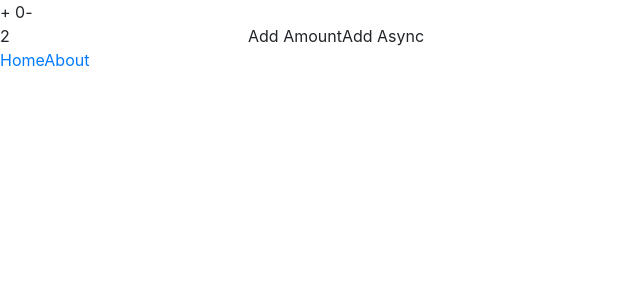
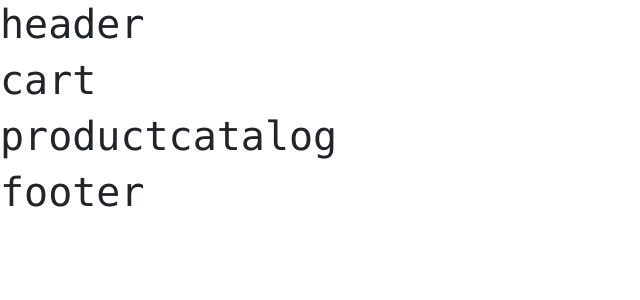
Before and after one commit to jasonvictorio/bike-vault, a React (Create React App) app: page /product/1 in a window 1280 px wide. Shown: the top 300 px of the page, without its empty margins (0-640 px from the left). Built offline with nearby package versions, Linux system fonts and the light colour scheme.

Commit message:
copy files

```diff
--- a/src/App.tsx
+++ b/src/App.tsx
@@ -1,21 +1,22 @@
 import React from 'react'
-import { Router, Link } from '@reach/router'
+import { Router } from '@reach/router'
 
-import Counter from './components/Counter'
-import About from './views/About'
 import Home from './views/Home'
+import Product from './views/Product'
+import Header from './components/Header'
+import Cart from './components/Cart'
+import Footer from './components/Footer'
 
 function App() {
   return (
-    <div className='App'>
-      <Counter />
+    <div className='App font-mono leading-loose'>
+      <Header />
+      <Cart />
       <Router>
         <Home path='/' />
-        <About path='/about' />
+        <Product path='/product/:productSlug' />
       </Router>
-
-      <Link to='/'>Home</Link>
-      <Link to='/about'>About</Link>
+      <Footer />
     </div>
   )
 }
--- /dev/null
+++ b/src/components/Cart.tsx
@@ -0,0 +1,5 @@
+import React from 'react'
+
+export default () => {
+  return <h1>cart</h1>
+}
--- /dev/null
+++ b/src/components/Footer.tsx
@@ -0,0 +1,5 @@
+import React from 'react'
+
+export default () => {
+  return <h1>footer</h1>
+}
--- /dev/null
+++ b/src/components/Header.tsx
@@ -0,0 +1,5 @@
+import React from 'react'
+
+export default () => {
+  return <h1>header</h1>
+}
--- /dev/null
+++ b/src/components/Product.tsx
@@ -0,0 +1,5 @@
+import React from 'react'
+
+export default () => {
+  return <h1>product</h1>
+}
--- /dev/null
+++ b/src/components/ProductCatalog.tsx
@@ -0,0 +1,5 @@
+import React from 'react'
+
+export default () => {
+  return <h1>productcatalog</h1>
+}
--- a/src/index.scss
+++ b/src/index.scss
@@ -2,3 +2,27 @@
 @import 'tailwindcss/components';
 @import 'tailwindcss/utilities';
 @import 'bootstrap/scss/bootstrap';
+
+body {
+  font-size: 14px;
+}
+
+.milonga {
+  font-family: 'Milonga';
+}
+
+.slide-left {
+  left: -100%;
+  opacity: 0;
+  transition: all 500ms ease-in-out;
+
+  &--active {
+    left: 0;
+    opacity: 100;
+  }
+}
+
+.container {
+  padding-left: 1rem;
+  padding-right: 1rem;
+}
--- a/src/views/Home.tsx
+++ b/src/views/Home.tsx
@@ -1,6 +1,8 @@
 import React from 'react'
 import { RouteComponentProps } from '@reach/router'
 
+import ProductCatalog from '../components/ProductCatalog'
+
 export default (props: RouteComponentProps) => {
-  return <h1>this is the home page</h1>
+  return <ProductCatalog />
 }
--- a/src/views/About.tsx
+++ b/src/views/Product.tsx
@@ -1,6 +1,8 @@
 import React from 'react'
 import { RouteComponentProps } from '@reach/router'
 
+import ProductCatalog from '../components/ProductCatalog'
+
 export default (props: RouteComponentProps) => {
-  return <h1>this is the about page</h1>
+  return <ProductCatalog />
 }
```
